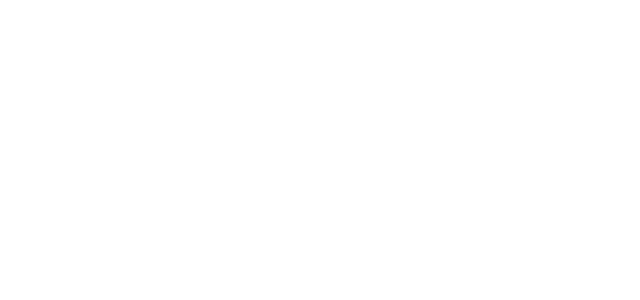
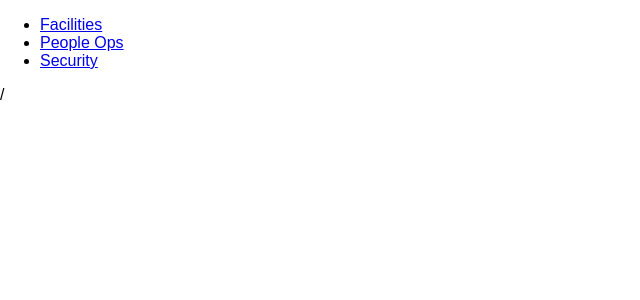
Before and after one commit to mariogillazaro/wizehelp, a React (Create React App) app: page / in a window 1280 px wide. Shown: the top 300 px of the page, without its empty margins (0-640 px from the left). Built offline with nearby package versions, Linux system fonts and the light colour scheme.

Commit message:
Form navigation links out of store state

```diff
--- a/src/App.js
+++ b/src/App.js
@@ -1,32 +1,61 @@
 import React from 'react';
 import {connect} from 'react-redux';
-import {BrowserRouter as Router, Route} from 'react-router-dom';
+import {BrowserRouter as Router, Route, Link} from 'react-router-dom';
 
 import Home from './pages/home';
-import {loadDepartmentsToStore, getDepartments} from './reducers/departmentsReducer';
+import * as departmentActions from './reducers/departmentsReducer';
 import './App.css';
 
 class App extends React.Component {
+  constructor(props) {
+    super(props);
+    this.renderNavLink = this.renderNavLink.bind(this);
+    this.renderNavigation = this.renderNavigation.bind(this);
+  }
+
   componentDidMount() {
     this.props.loadDepartmentsToStore();
+  }
+
+  renderNavLink(name) {
+    const path = this.props.departmentPaths[name];
+    if (!path) return null;
+
+    return <li key={name}><Link to={path}>{name}</Link></li>;
+  }
+
+  renderNavigation() {
+    const navs = this.props.departmentNames.map(this.renderNavLink);
+
+    return (
+      <nav>
+        <ul>
+          {navs}
+        </ul>
+      </nav>
+    );
   }
 
   render() {
     return (
       <Router>
-        <Route path={'/'} component={Home}/>
+        <div>
+          {this.renderNavigation()}
+          <Route exact path="/" component={Home}/>
+        </div>
       </Router>
     );
   }
 }
 
 const mapStateToProps = state => ({
-  departments: getDepartments(state)
+  departments: departmentActions.getDepartments(state),
+  departmentNames: departmentActions.getDepartmentNames(state),
+  departmentPaths: departmentActions.getDepartmentPaths(state)
 });
 
 const mapActionsToProps = {
-  loadDepartmentsToStore,
-  getDepartments
+  ...departmentActions
 };
 
 export default connect(mapStateToProps, mapActionsToProps)(App);
--- a/src/pages/home.js
+++ b/src/pages/home.js
@@ -1,8 +1,7 @@
 import React from 'react';
-import DepartmentSection from '../builders/sectionBuilder';
 
 export default class Home extends React.Component {
   render() {
-    return <DepartmentSection {...this.props}/>;
+    return <p>{this.props.location.pathname}</p>;
   }
 }
--- a/src/reducers/departmentsReducer.js
+++ b/src/reducers/departmentsReducer.js
@@ -10,7 +10,7 @@
   resolve(DEPARTMENTS);
 });
 
-const departmentsReducer = handleActions({
+const departmentReducer = handleActions({
   [DEPARTMENTS_FETCH]: (state, action) => ({...state, departments: action.payload})
 }, DEFAULT_STATE);
 
@@ -19,7 +19,10 @@
   dispatch(fetchDepartmentsAction(departments));
 }
 
-export const getDepartments = state => state.departmentsReducer.departments;
-export const getDepartmentsNames = state => state.departmentsReducer.departments.map(department => department.name);
-export const getDepartmentsPaths = state => state.departmentsReducer.departments.map(department => ({[department.name]: department.path}));
-export default departmentsReducer;
+export const getDepartments = state => state.departmentReducer.departments;
+export const getDepartmentNames = state => state.departmentReducer.departments.map(department => department.name);
+export const getDepartmentPaths = state => state.departmentReducer.departments.reduce((namesToPaths, department) => ({
+  ...namesToPaths,
+  [department.name]: department.path
+}), {});
+export default departmentReducer;
--- a/src/reducers/index.js
+++ b/src/reducers/index.js
@@ -1,8 +1,8 @@
 import {combineReducers} from 'redux';
-import departmentsReducer from './departmentsReducer';
+import departmentReducer from './departmentsReducer';
 
 const Reducer = combineReducers({
-  departmentsReducer
+  departmentReducer
 });
 
 export default Reducer;
```
